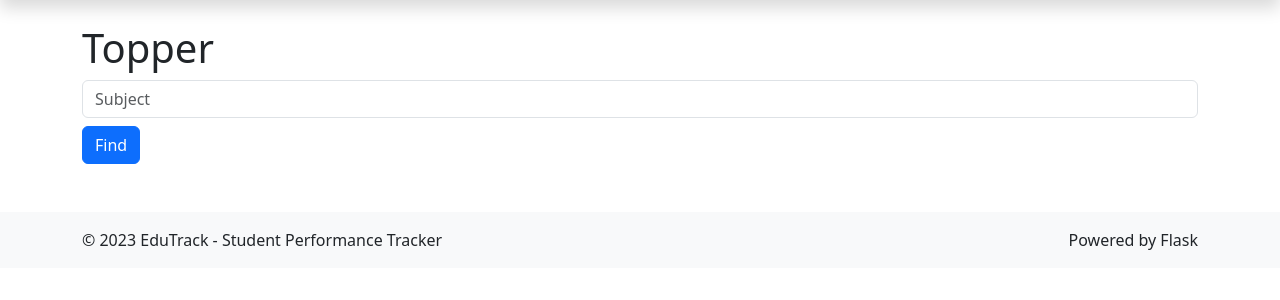
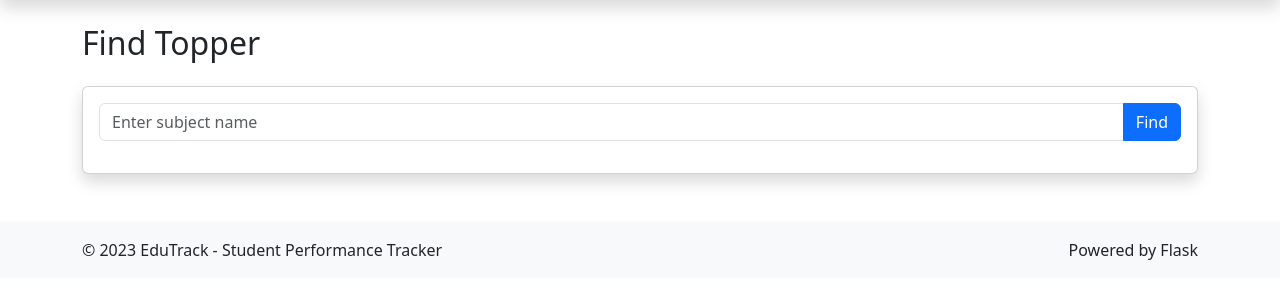
Before and after one commit to yokshith09/STUDENT_PERFORMANCE_TRACKER, a Flask app: page /topper in a window 1280 px wide. Shown: the part 56-356 px from the top of the page. Run offline with Flask 3, Linux system fonts and the light colour scheme.

Commit message:
Update topper.html

```diff
--- a/templates/topper.html
+++ b/templates/topper.html
@@ -1 +1,20 @@
-{% extends 'base.html' %}{% block content %}<h1>Topper</h1><form method='post'><input name='subject' class='form-control' placeholder='Subject'><button class='btn btn-primary mt-2'>Find</button></form>{% if topper %}<p>Topper: {{ topper.name }} ({{ topper.roll_number }})</p>{% endif %}{% endblock %}
+{% extends 'base.html' %}
+{% block title %}Subject Topper{% endblock %}
+{% block content %}
+<h1 class="h2 mb-4">Find Topper</h1>
+<div class="card shadow">
+  <div class="card-body">
+    <form method="post" class="mb-3">
+      <div class="input-group">
+        <input name="subject" class="form-control" placeholder="Enter subject name" required>
+        <button class="btn btn-primary">Find</button>
+      </div>
+    </form>
+    {% if topper %}
+      <div class="alert alert-success">
+        Topper in {{ subject }}: <strong>{{ topper.name }}</strong> ({{ topper.roll_number }})
+      </div>
+    {% endif %}
+  </div>
+</div>
+{% endblock %}
```
